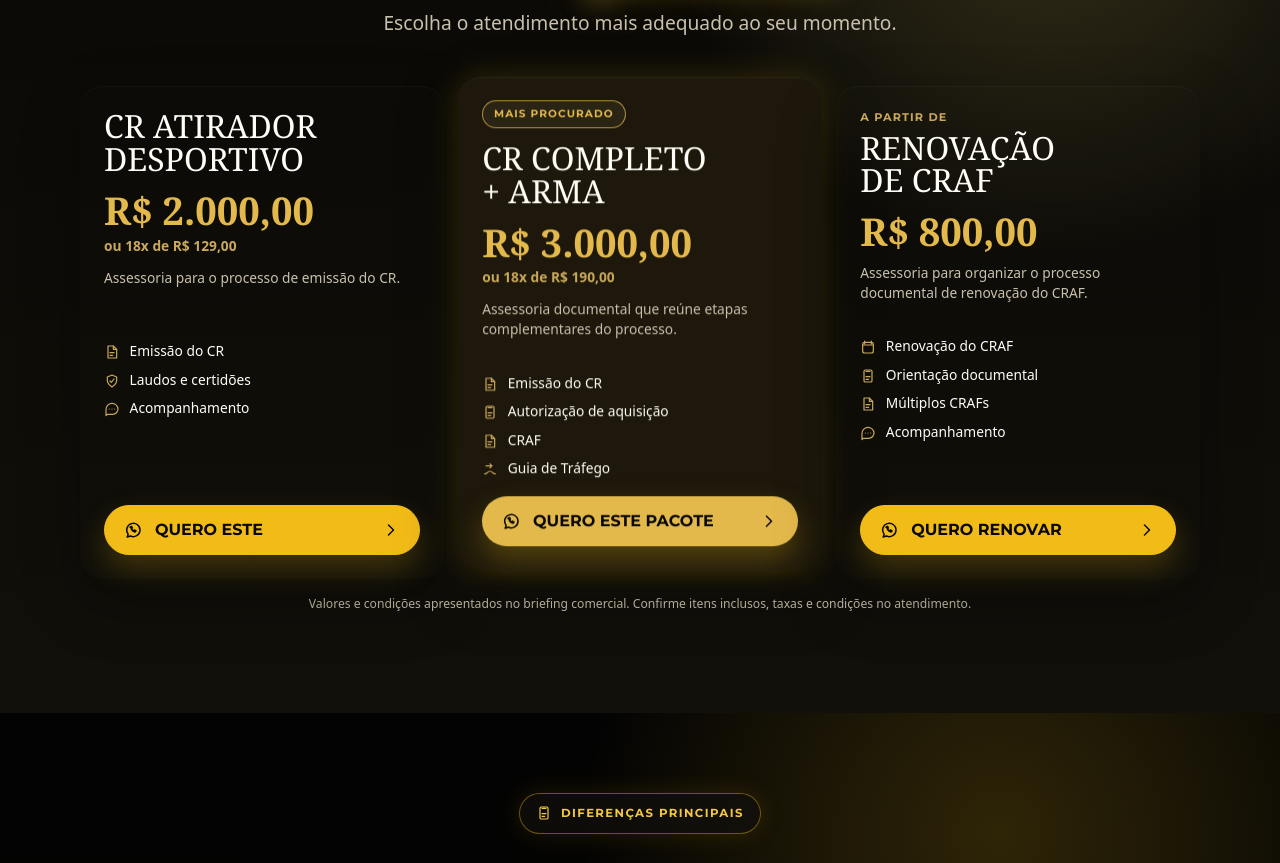
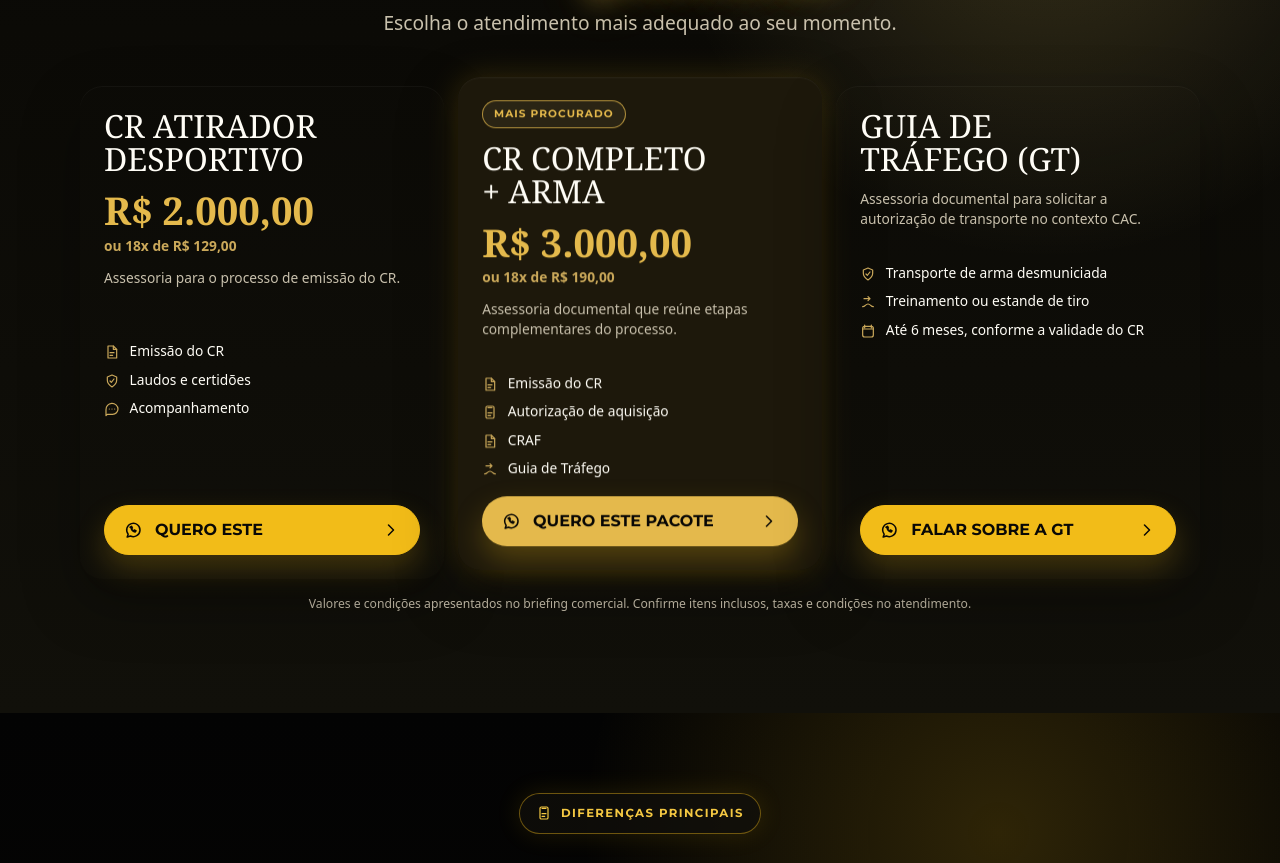
Before and after one commit to pedroh99p-bot/kaciateste, a Next.js app: page /kacia-despachante in a window 1280 px wide. Shown: the part 4962-5825 px from the top of the page. Built offline with nearby package versions, Linux system fonts and the light colour scheme; a web font is replaced by a local one.

Commit message:
feat(kacia): replace renewal package with GT

```diff
--- a/src/components/ui/PackageCard.tsx
+++ b/src/components/ui/PackageCard.tsx
@@ -15,7 +15,7 @@ export function PackageCard({ item, href, features }: PackageCardProps) {
       <div className="package-card__header">
         {item.eyebrow ? <span className="package-card__eyebrow">{item.eyebrow}</span> : null}
         <h3>{item.name}</h3>
-        <strong className="package-card__price">{item.price}</strong>
+        {item.price ? <strong className="package-card__price">{item.price}</strong> : null}
         {item.installments ? <p className="package-card__installments">ou {item.installments}</p> : null}
         <p className="package-card__description">{item.description}</p>
       </div>
--- a/src/prospects/configs/kacia-despachante.ts
+++ b/src/prospects/configs/kacia-despachante.ts
@@ -242,6 +242,27 @@ export const kaciaDespachanteProspect = {
       icon: "route"
     },
     {
+      id: "gt-transporte-desmuniciada",
+      title: "Autorização para transportar armas de fogo desmuniciadas",
+      shortTitle: "Transporte de arma desmuniciada",
+      description: "Orientação documental para solicitar a autorização de transporte aplicável ao CAC.",
+      icon: "shield"
+    },
+    {
+      id: "gt-treino-estande",
+      title: "Deslocamento para treinamento ou estande de tiro",
+      shortTitle: "Treinamento ou estande de tiro",
+      description: "Guia destinada aos deslocamentos autorizados até o local de treinamento ou estande de tiro.",
+      icon: "route"
+    },
+    {
+      id: "gt-validade-cr",
+      title: "Validade de até 6 meses, condicionada à validade do CR",
+      shortTitle: "Até 6 meses, conforme a validade do CR",
+      description: "O prazo aplicável fica condicionado à validade do Certificado de Registro.",
+      icon: "calendar"
+    },
+    {
       id: "orientacao-complementar",
       title: "Orientação complementar",
       shortTitle: "Orientação complementar",
@@ -334,19 +355,19 @@ export const kaciaDespachanteProspect = {
         enabled: true
       },
       {
-        id: "renovacao-craf",
-        name: "Renovação de CRAF",
-        shortName: "Renovação de CRAF",
-        eyebrow: "A partir de",
+        id: "guia-trafego-gt",
+        name: "Guia de Tráfego (GT)",
+        shortName: "Guia de Tráfego",
+        eyebrow: null,
         badge: null,
-        price: "R$ 800,00",
+        price: null,
         installments: null,
-        description: "Assessoria para organizar o processo documental de renovação do CRAF.",
-        featureIds: ["renovacao-craf", "orientacao-documental", "multiplos-crafs", "acompanhamento"],
-        cardFeatureIds: ["renovacao-craf", "orientacao-documental", "multiplos-crafs", "acompanhamento"],
-        ctaLabel: "QUERO RENOVAR",
+        description: "Assessoria documental para solicitar a autorização de transporte no contexto CAC.",
+        featureIds: ["gt-transporte-desmuniciada", "gt-treino-estande", "gt-validade-cr"],
+        cardFeatureIds: ["gt-transporte-desmuniciada", "gt-treino-estande", "gt-validade-cr"],
+        ctaLabel: "FALAR SOBRE A GT",
         whatsappMessage:
-          "Olá, Kácia. Vi no site a opção de Renovação de CRAF e gostaria de entender como funciona.",
+          "Olá, Kácia. Vi no site a opção de Guia de Tráfego (GT) e gostaria de receber orientação sobre a solicitação.",
         featured: false,
         enabled: true
       }
@@ -413,8 +434,8 @@ export const kaciaDespachanteProspect = {
         label: "Renovação",
         shortLabel: "Renovação",
         description: "Assessoria para organizar o processo documental de renovação do CRAF.",
-        packageId: "renovacao-craf",
-        featureIds: []
+        packageId: null,
+        featureIds: ["renovacao-craf", "orientacao-documental", "multiplos-crafs", "acompanhamento"]
       }
     ]
   },
--- a/src/prospects/types.ts
+++ b/src/prospects/types.ts
@@ -199,7 +199,7 @@ export type PackageConfig = {
   shortName: string;
   eyebrow: string | null;
   badge: string | null;
-  price: string;
+  price: string | null;
   installments: string | null;
   description: string;
   featureIds: string[];
--- a/src/schemas/prospect-schema.ts
+++ b/src/schemas/prospect-schema.ts
@@ -88,7 +88,7 @@ export function validateResolvedProspect(prospect: ResolvedProspect): string[] {
       if (
         !item.name.trim() ||
         !item.shortName.trim() ||
-        !item.price.trim() ||
+        (item.price !== null && !item.price.trim()) ||
         !item.description.trim() ||
         !item.featureIds.length ||
         !item.cardFeatureIds.length ||
```
